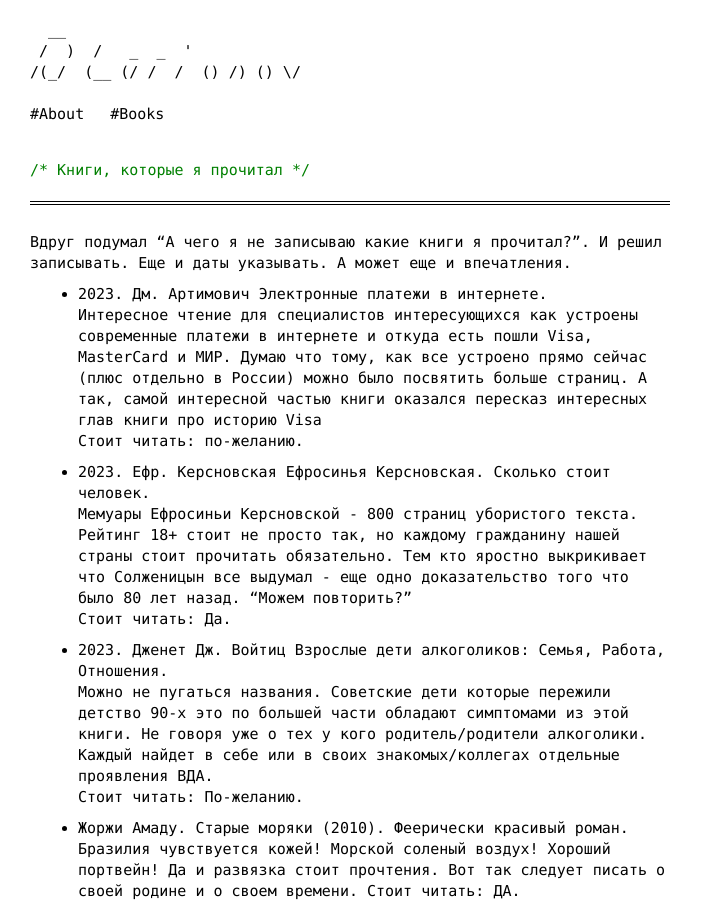
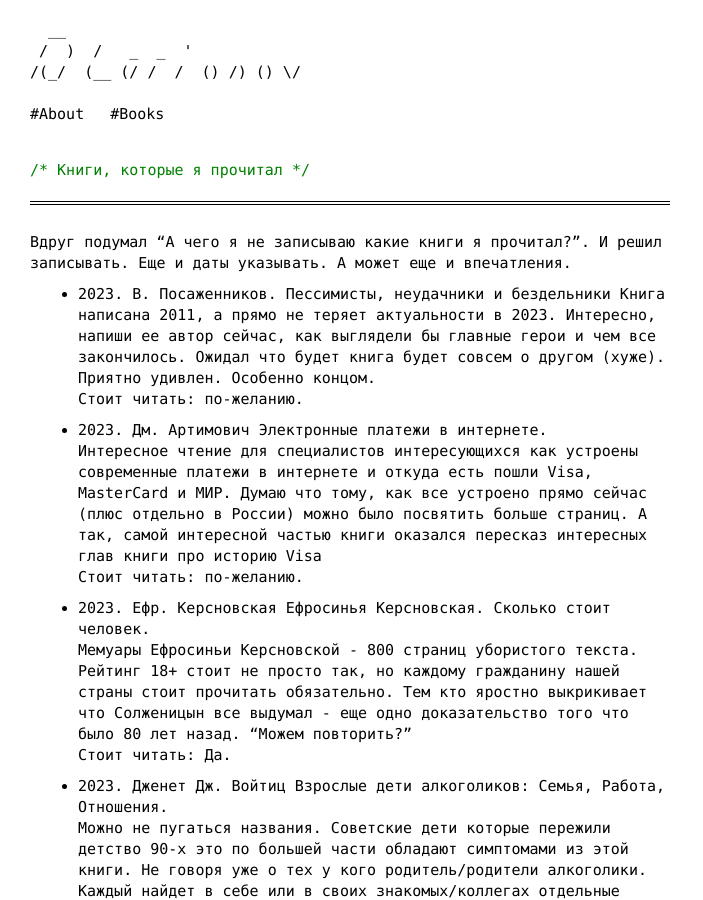
Before and after one commit to InvisibleMan/blog.dlarionov.info, a Jekyll site: the page built from pages/readed_books.md, in a window 1280 px wide and 900 px high. Shown: the whole window, without its empty margins (0-703 px from the left). Built offline with Jekyll 4.4.1, drawn with Linux system fonts in a browser that asks for light colours.

Commit message:
Add book: В. Посаженников. Пессимисты, неудачники и бездельники

```diff
--- a/pages/readed_books.md
+++ b/pages/readed_books.md
@@ -10,10 +10,13 @@ tags:
 Вдруг подумал "А чего я не записываю какие книги я прочитал?".
 И решил записывать. Еще и даты указывать. А может еще и впечатления.
 
++ *2023*. В. Посаженников. **Пессимисты, неудачники и бездельники**
+  Книга написана 2011, а прямо не теряет актуальности в 2023. Интересно, напиши ее автор сейчас, как выглядели бы главные герои и чем все закончилось. Ожидал что будет книга будет совсем о другом (хуже). Приятно удивлен. Особенно концом.
+  Стоит читать: **по-желанию**.
+
 + *2023*. Дм. Артимович **Электронные платежи в интернете**.
   Интересное чтение для специалистов интересующихся как устроены современные платежи в интернете и откуда есть пошли Visa, MasterCard и МИР. Думаю что тому, как все устроено прямо сейчас (плюс отдельно в России) можно было посвятить больше страниц. А так, самой интересной частью книги оказался пересказ интересных глав книги про историю Visa
   Стоит читать: **по-желанию**.
-
 
 + *2023*. Ефр. Керсновская **Ефросинья Керсновская. Сколько стоит человек**.
   Мемуары Ефросиньи Керсновской - 800 страниц убористого текста. Рейтинг 18+ стоит не просто так, но каждому гражданину нашей страны стоит прочитать обязательно. Тем кто яростно выкрикивает что Солженицын все выдумал - еще одно доказательство того что было 80 лет назад. "Можем повторить?"
```
